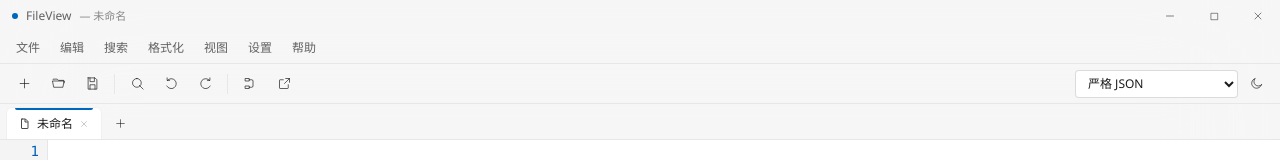
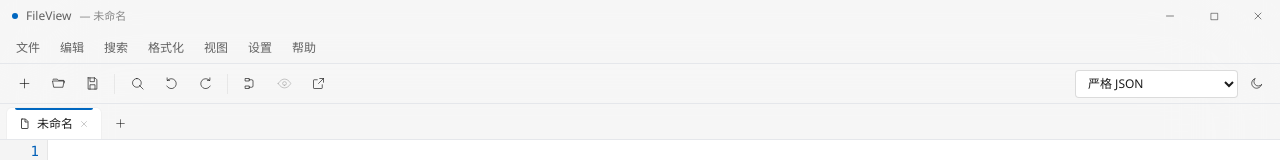
Before and after one commit to OnlyHiu/FileView, a React (Vite) app: page / in a window 1280 px wide. Shown: the top 160 px of the page. Built offline with nearby package versions, Linux system fonts and the light colour scheme.

Commit message:
feat: 工具栏新增眼睛预览按钮，一键查看 Markdown/HTML 预览

```diff
--- a/src/App.tsx
+++ b/src/App.tsx
@@ -552,6 +552,17 @@ export default function App() {
       : null;
 
   const isJson = fileKind === "json";
+  const canPreview = viewsFor(fileKind).some((v) => v.value === "preview");
+  const previewActive = panel === "viewer" && view === "preview";
+
+  const togglePreview = () => {
+    if (previewActive) {
+      setPanel("none");
+      return;
+    }
+    setView("preview");
+    setPanel("viewer");
+  };
 
   // 面板内容
   const panelBody = (() => {
@@ -714,6 +725,13 @@ export default function App() {
           title="查看工具 (Ctrl+B)"
           onClick={() => togglePanel("viewer")}
           active={panel === "viewer"}
+        />
+        <ToolButton
+          icon="eye"
+          title={canPreview ? "预览 (再次点击关闭)" : "当前文件不支持预览"}
+          onClick={togglePreview}
+          active={previewActive}
+          disabled={!canPreview}
         />
         <ToolButton
           icon="external"
--- a/src/components/ui.tsx
+++ b/src/components/ui.tsx
@@ -32,6 +32,7 @@ const ICON_PATHS: Record<string, string> = {
   external: "M14 4h6v6M20 4l-8 8M18 14v5a1 1 0 0 1-1 1H5a1 1 0 0 1-1-1V7a1 1 0 0 1 1-1h5",
   info: "M12 3a9 9 0 1 1 0 18 9 9 0 0 1 0-18zm0 4v5m0 4h.01",
   warning: "M12 3l10 18H2zM12 9v5m0 3h.01",
+  eye: "M2 12s3.6-7 10-7 10 7 10 7-3.6 7-10 7-10-7-10-7zM12 15a3 3 0 1 0 0-6 3 3 0 0 0 0 6z",
   undo: "M9 7H5V3M5.5 7a8 8 0 1 1-1 9",
   redo: "M15 7h4V3M18.5 7a8 8 0 1 0 1 9",
 };
```
